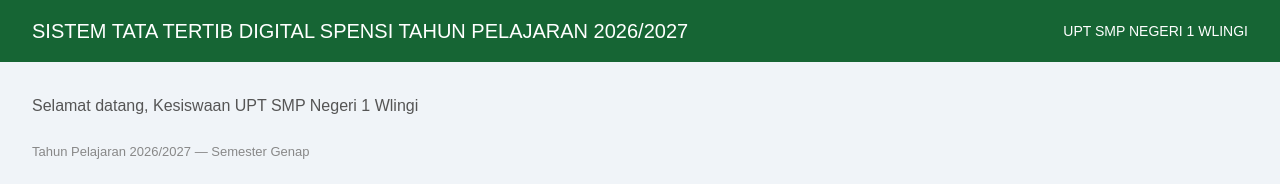
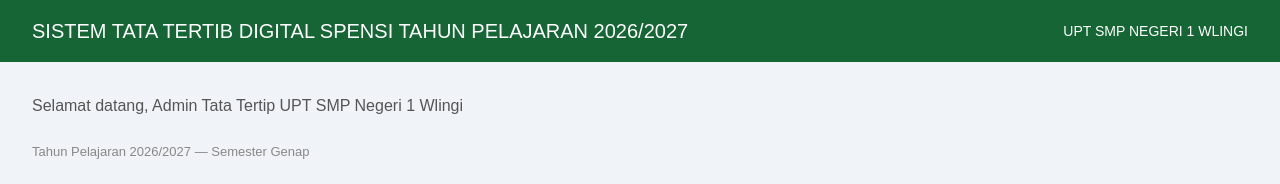
Before and after one commit to spensikesiswaan1958/tatib-sekolah, a Next.js app: page / in a window 1280 px wide. Shown: the top 184 px of the page. Built offline with nearby package versions, Linux system fonts and the light colour scheme.

Commit message:
update teks sambutan dashboard

```diff
--- a/app/page.tsx
+++ b/app/page.tsx
@@ -8,7 +8,7 @@ export default function Home() {
       </div>
 
       <div style={{padding:'32px'}}>
-        <p style={{color:'#555', marginBottom:'24px'}}>Selamat datang, Kesiswaan UPT SMP Negeri 1 Wlingi</p>
+        <p style={{color:'#555', marginBottom:'24px'}}>Selamat datang, Admin Tata Tertip UPT SMP Negeri 1 Wlingi</p>
 <p style={{color:'#888', fontSize:'13px', marginBottom:'24px'}}>
   Tahun Pelajaran 2026/2027 — Semester Genap
 </p>
```
